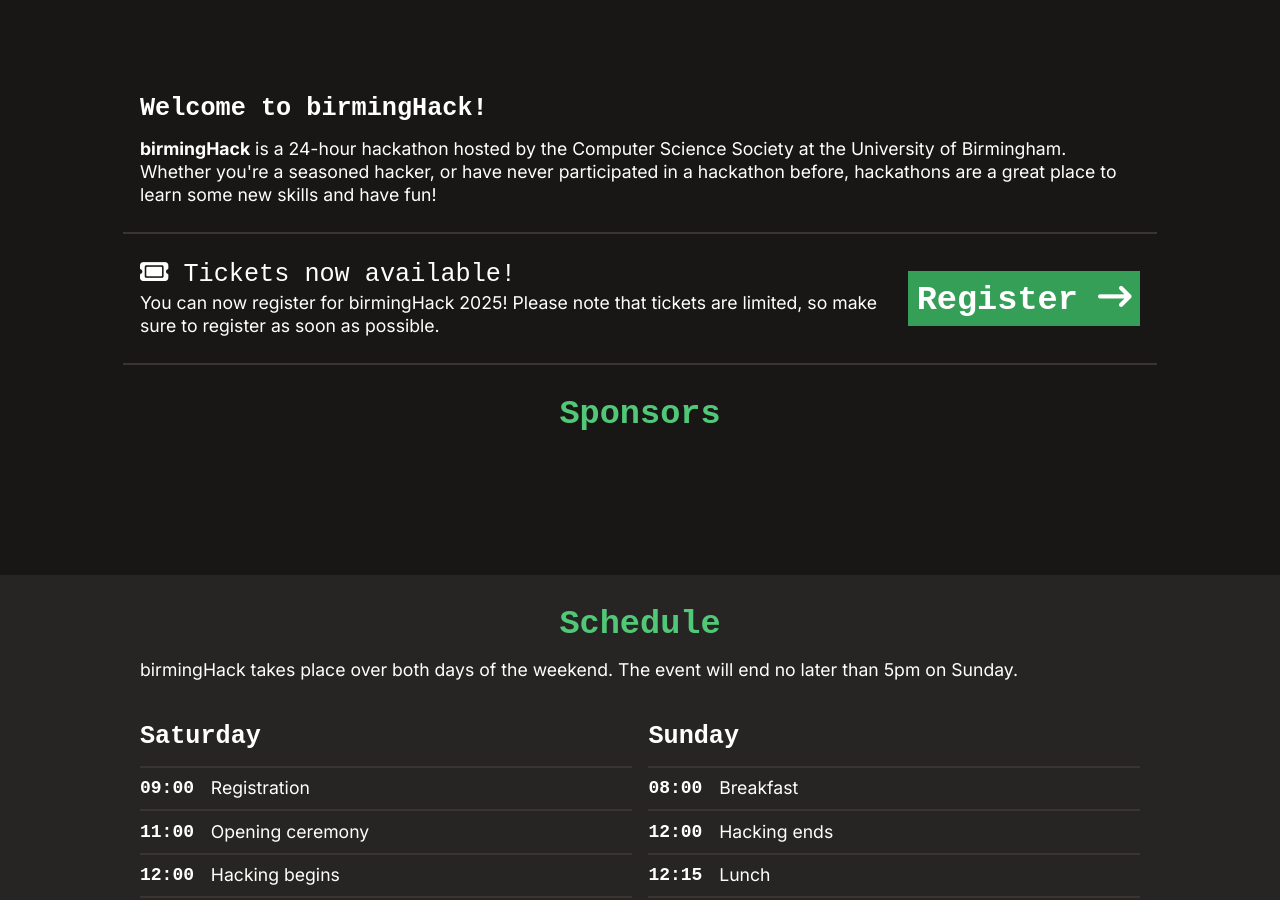
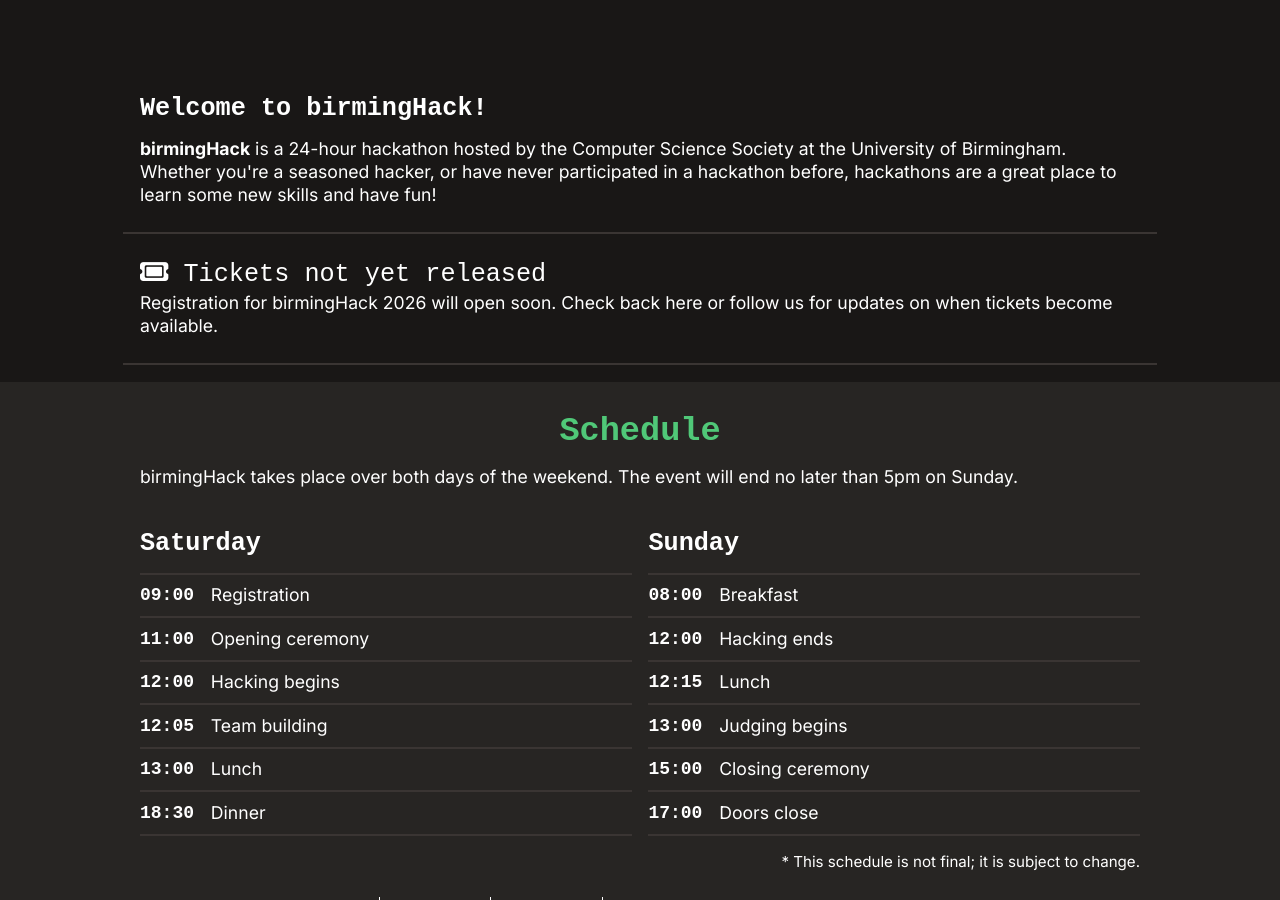
Before and after one commit to CSSUoB/birminghack.com, a Jekyll site: the page built from index.html, in a window 1280 px wide and 900 px high, scrolled down 493 px. Built offline with Jekyll 4.4.1, drawn with Linux system fonts in a browser that asks for light colours; some web fonts are replaced; some of the changed text lies outside the part shown.

Commit message:
Hackathons Uk and fixed ticket realease (#9)
* Hackathons Uk and fixed ticket realease

* Update index.html

Co-authored-by: Copilot <175728472+Copilot@users.noreply.github.com>
Signed-off-by: Scholarus <oyedejisonuga@gmail.com>

---------

Signed-off-by: Scholarus <oyedejisonuga@gmail.com>
Co-authored-by: Scholarus <dejitwsonuga@gmail.com>
Co-authored-by: Copilot <175728472+Copilot@users.noreply.github.com>

```diff
--- a/_includes/footer.html
+++ b/_includes/footer.html
@@ -2,7 +2,7 @@
   <hr />
   <div class="footer-content">
     <div class="left">
-      <span class="copyright">&#169; 2025 birmingHack website contributors</span>
+      <span class="copyright">&#169; 2026 birmingHack website contributors</span>
       <span class="organised-by">birmingHack is organised by the <a href="https://cssbham.com">University of Birmingham Computer Science Society</a>,
         which is part of the <a href="https://www.guildofstudents.com/">Guild of Students</a>.</span>
       <a href="https://cssbham.com" target="_blank"><img src="assets/css-logo.png" width="100"/></a>
--- a/index.html
+++ b/index.html
@@ -50,14 +51,14 @@ sponsors:
     size: 30
     sponsors:
 partners:
-#  - name: HackathonsUK
-#    logo: /assets/huk-logo-colour.png
-#    colour: "eee"
-#    url: https://www.hackathons.org.uk
   - name: CSS
     logo: /assets/css-logo-colour-crop.png
     colour: "2f3c63"
     url: https://cssbham.com
+  - name: HackathonsUK
+    logo: /assets/huk-logo-colour.png
+    colour: "eee"
+    url: https://www.hackathons.org.uk
   - name: AFNOM
     logo: /assets/afnom-logo.png
     colour: "000000"
@@ -161,18 +162,25 @@ faqs:
   have fun!</p>
 </div>
 
-{% if page.tickets %}
 <div id="tickets" class="tickets section">
   <div class="tickets-description">
+    {% if page.tickets.released %}
     <p class="tickets-title"><i class="fa-solid fa-ticket"></i> Tickets now available!</p>
     <p>
-      You can now register for birmingHack 2025! Please note that tickets are limited, so make sure to register as soon as possible.
+      You can now register for birmingHack 2026! Please note that tickets are limited, so make sure to register as soon as possible.
     </p>
   </div>
-  <a href="/tickets">Register <i class="fa-solid fa-arrow-right-long"></i></a>
+  <a href="{{ page.tickets.link }}">Register <i class="fa-solid fa-arrow-right-long"></i></a>
+    {% else %}
+    <p class="tickets-title"><i class="fa-solid fa-ticket"></i> Tickets not yet released</p>
+    <p>
+      Registration for birmingHack 2026 will open soon. Check back here or follow us for updates on when tickets become available.
+    </p>
+  </div>
+    {% endif %}
 </div>
-{% endif %}
 
+{% if page.show_sponsors %}
 <div id="sponsors" class="sponsors section">
   <h2 class="section-title">Sponsors</h2>
   <!-- <p>
@@ -190,6 +198,7 @@ faqs:
     </div>
   {% endfor %}
 </div>
+{% endif %}
 
 <div id="schedule" class="schedule">
   <div class="section">
```
Also changed, not shown: other parts of index.html (+1 -0 lines), assets/Hackathons uk.png (added).
